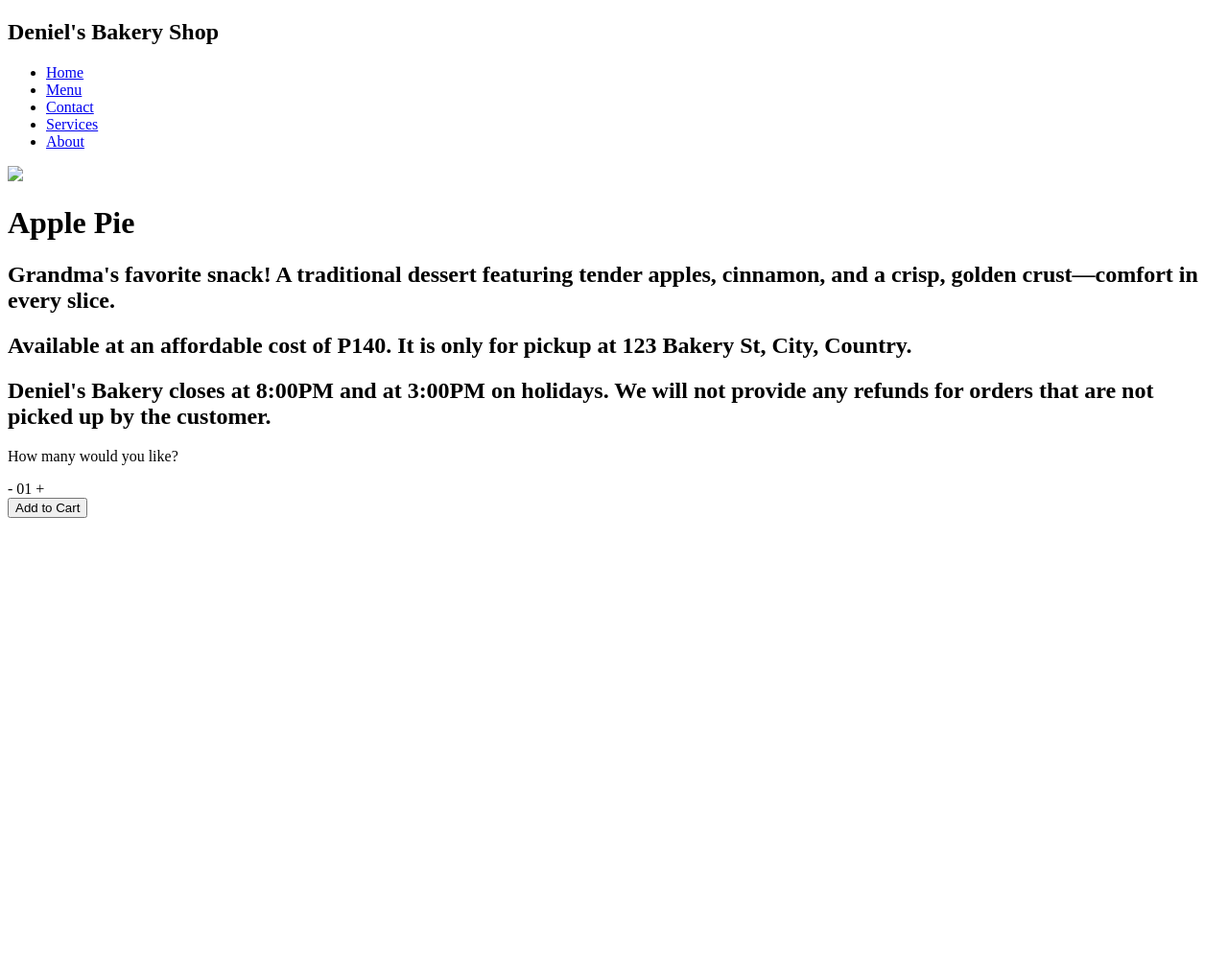
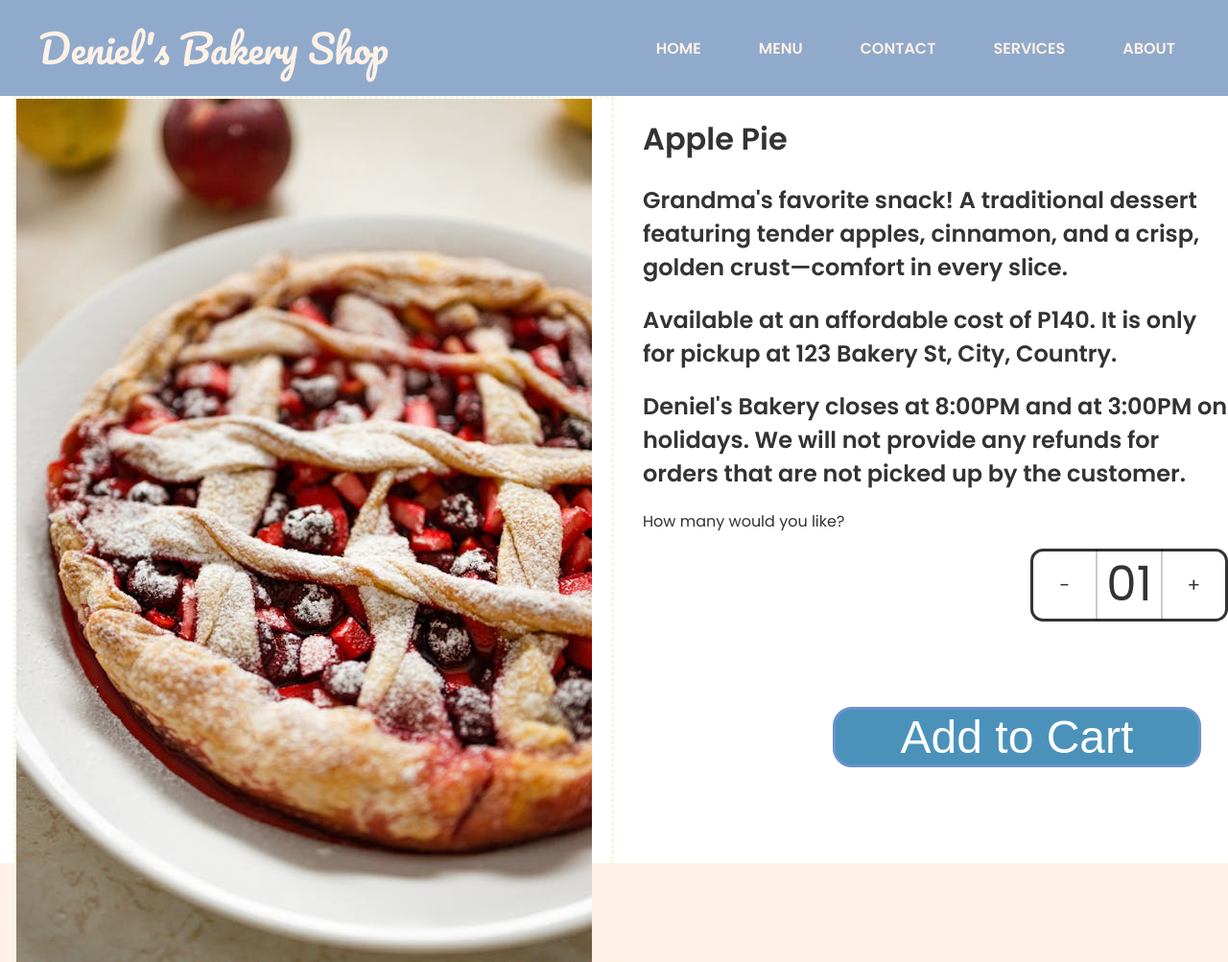
Before and after one commit to Furxin/Baakery, a plain HTML site: page takeout(copy) (9).html in a window 1280 px wide. Shown: the whole page at 96% size. Before the commit the page ends 800 px from the top, so only its background shows below. Drawn offline with Linux system fonts and the light colour scheme.

Commit message:
Update takeout(copy) (9).html

```diff
--- a/takeout(copy) (9).html
+++ b/takeout(copy) (9).html
@@ -9,7 +9,7 @@
   <link href="https://fonts.googleapis.com/css2?family=Pacifico&family=Poppins:wght@400;600&display=swap" rel="stylesheet">
 
   <!-- Link to external CSS -->
-  <link rel="stylesheet" href="css\stylesf.css">
+  <link rel="stylesheet" href="stylesf.css">
 </head>
 <body>
   <!-- Header Section -->
@@ -23,7 +23,7 @@
 
       <!-- Navigation Links -->
       <ul class="topnav">
-        <li><a href="home.html">Home</a></li>
+        <li><a href="index.html">Home</a></li>
         <li><a href="menu.html">Menu</a></li>
         <li><a href="contact.html">Contact</a></li>
         <li><a href="services.html">Services</a></li>
@@ -36,7 +36,7 @@
   <main class="content">
     <div class="sides">
       <div class="leftside">
-        <img src="img/applepie.png">
+        <img src="applepie.png">
       </div>
 
 
@@ -61,6 +61,6 @@
 
 
   <!-- Add JavaScript -->
-  <script src="js/scriptf.js"></script>
+  <script src="scriptf.js"></script>
 </body>
 </html>
```
